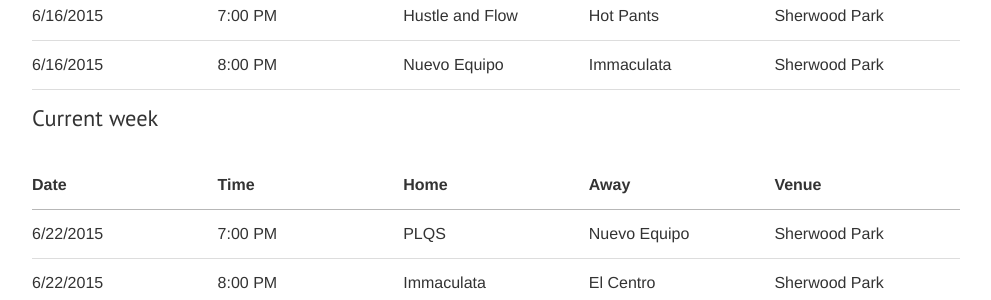
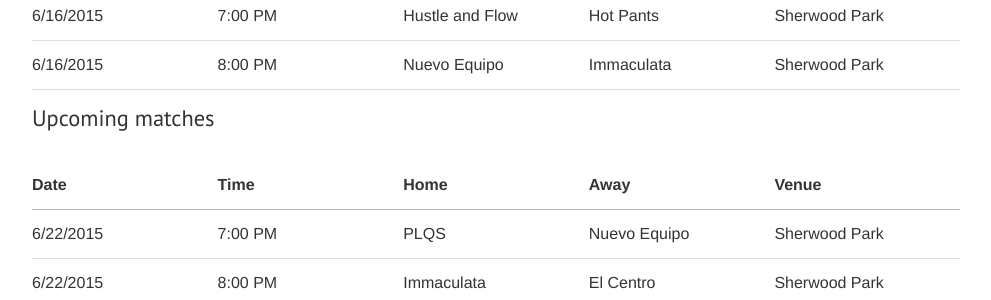
Before and after one commit to durhamatletico/durhamatletico.github.io, a Jekyll site: the page built from futsal/schedule.html, in a window 1280 px wide and 900 px high, scrolled down 330 px. Shown: the part 157-457 px from the top of the window, without its empty margins (144-1135 px from the left). Built offline with Jekyll 4.4.1, drawn with Linux system fonts in a browser that asks for light colours.

Commit message:
Fix heading

```diff
--- a/futsal/schedule.html
+++ b/futsal/schedule.html
@@ -27,7 +27,7 @@ permalink: /futsal/schedule/
   </tbody>
 </table>
 
-<h2>Current week</h2>
+<h2>Upcoming matches</h2>
 <table>
   <thead>
     <tr>
```
